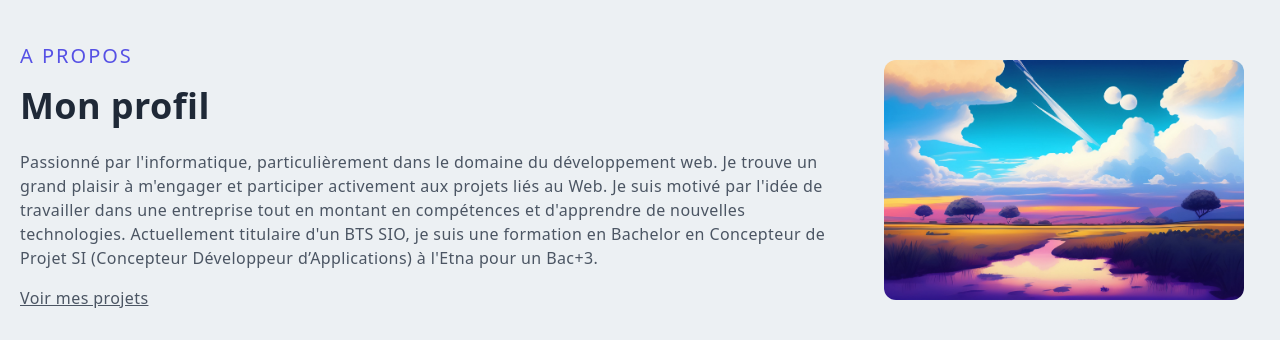
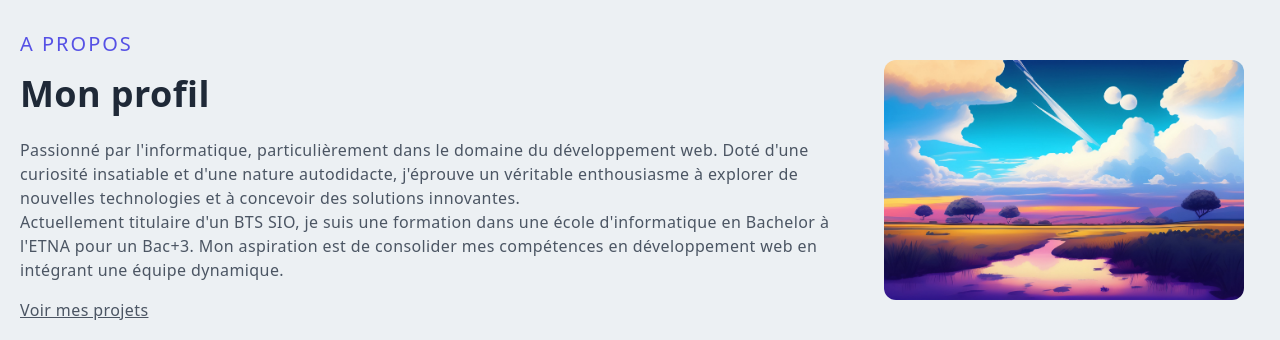
Before and after one commit to LucPan1/portfolio-react-js, a Next.js app: page / in a window 1280 px wide. Shown: the part 1020-1360 px from the top of the page. Built offline with nearby package versions, Linux system fonts and the light colour scheme.

Commit message:
refactor: about, projet and contact page

```diff
--- a/components/About.jsx
+++ b/components/About.jsx
@@ -13,13 +13,20 @@ const About = () => {
           </p>
           <h2 className='py-4'>Mon profil</h2>
           <p className='py-2 text-gray-600'>
+
           Passionné par l'informatique, particulièrement dans le domaine du
-        développement web. Je trouve un grand plaisir à m'engager et participer
-        activement aux projets liés au Web. Je suis motivé par l'idée de
-        travailler dans une entreprise tout en montant en compétences et
-        d'apprendre de nouvelles technologies. Actuellement titulaire d'un BTS SIO,
-        je suis une formation en Bachelor en Concepteur de Projet SI
-        (Concepteur Développeur d’Applications) à l'Etna pour un Bac+3.
+          développement web.
+
+          Doté d'une curiosité insatiable et d'une nature autodidacte,
+          j'éprouve un véritable enthousiasme à explorer de nouvelles technologies et à concevoir des
+          solutions innovantes.
+
+          <p>Actuellement titulaire d'un BTS SIO, je suis une formation dans une école d'informatique
+          en Bachelor à l'ETNA pour un Bac+3.
+
+          Mon aspiration est de consolider mes compétences en développement web en
+          intégrant une équipe dynamique.</p>
+
           </p>
 
           <Link href='/#projects' scroll={false}>
--- a/components/Contact.jsx
+++ b/components/Contact.jsx
@@ -26,9 +26,9 @@ const Contact = () => {
               </div>
               <div>
                 <h2 className='py-2'>Luc PAN</h2>
-                <p>Développeur Front-end</p>
+                <p>Développeur Web</p>
                 <p className='pt-4'>
-                  Je suis disponible à partir de novembre/décembre 2023 pour un contrat en alternance.
+                  Je suis disponible dès maintenant pour un contrat en alternance.
                   N'hésitez pas à me contacter ou pour discuter sur l'adresse mail: lucpan2003@gmail.com
                 </p>
               </div>
--- a/components/Projects.jsx
+++ b/components/Projects.jsx
@@ -54,7 +54,7 @@ const Projects = () => {
         </CardBody>
       </Card>
 
-      <Card className="py-4 mx-4 mb-8">
+      {/* <Card className="py-4 mx-4 mb-8">
         <CardHeader className="pb-0 pt-2 px-4 flex-col items-start">
           <div className="grid md:grid-cols-2 gap-8">
             <h3 className="text-2xl tracking-wider text-center">
@@ -76,7 +76,7 @@ const Projects = () => {
             </a>
           </div>
         </CardBody>
-      </Card>
+      </Card> */}
 
       <Card className="py-4 mx-4 mb-8">
         <CardHeader className="pb-0 pt-2 px-4 flex-col items-start">
```
